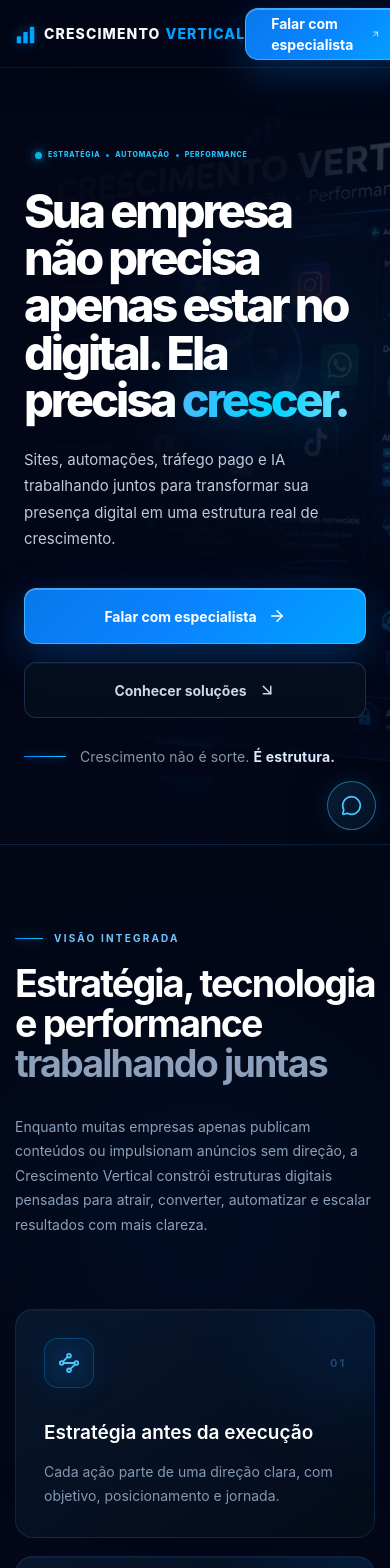
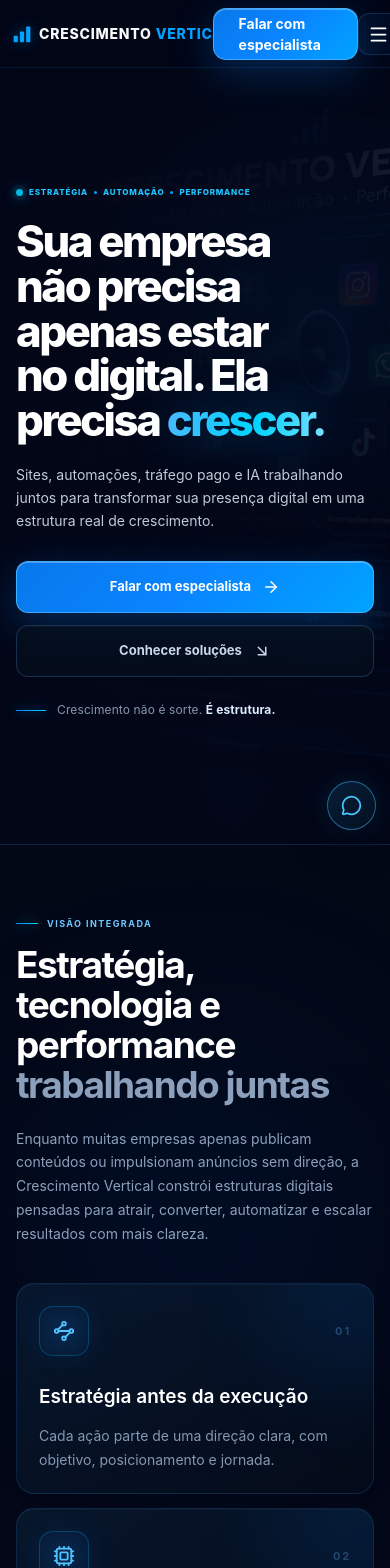
Before and after one commit to araujosdeveloper/crescimento-vertical, a Next.js app: page / in a window 390 px wide. Shown: the top 1568 px of the page. Built offline with nearby package versions, Linux system fonts and the light colour scheme.

Commit message:
corrige responsividade mobile da landing page

```diff
--- a/src/app/globals.css
+++ b/src/app/globals.css
@@ -190,3 +190,120 @@ a:focus-visible,button:focus-visible { outline: 2px solid #00d4ff; outline-offse
   .floating-whatsapp { right: 14px; bottom: 14px; width: 49px; min-height: 49px; justify-content: center; padding: 0; }
   .floating-whatsapp span { position: absolute; width: 1px; height: 1px; overflow: hidden; clip: rect(0 0 0 0); }
 }
+
+/* Responsive layout consolidation: mobile first inside the small-screen range. */
+img,svg,video,canvas { max-width: 100%; }
+.hero-copy,.authority-intro>*,.process-heading>*,.differentials-layout>*,.cta-panel>*,.footer-grid>* { min-width: 0; }
+.section-title,.hero-copy h1,.cta-copy h2,.final-cta h2,.section-copy,.hero-copy>p { overflow-wrap: break-word; }
+
+@media (max-width: 900px) {
+  .container-shell { width: min(100% - 40px, 1220px); }
+  .section-pad { padding-block: 96px; }
+  .section-title { font-size: clamp(2.15rem, 6vw, 3.35rem); }
+  .header-shell { width: min(100% - 40px, 1600px); }
+  .hero-shell { width: min(100% - 48px, 1600px); }
+  .hero-background { background-position: 64% bottom; }
+  .authority-grid { grid-template-columns: repeat(2, minmax(0, 1fr)); }
+  .services-grid { grid-template-columns: repeat(2, minmax(0, 1fr)); }
+  .differentials-layout { gap: 48px; }
+  .cta-panel { gap: 12px; padding: 56px; }
+  .footer-grid { gap: 42px; }
+}
+
+@media (max-width: 640px) {
+  html { scroll-padding-top: 68px; }
+  .container-shell,.hero-shell { width: calc(100% - 32px); }
+  .section-pad { padding-block: 72px; }
+  .section-heading-centered { text-align: left; }
+  .section-heading-centered .section-kicker { justify-content: flex-start; }
+  .section-heading-centered .section-copy { margin-top: 18px; }
+  .section-title { margin-top: 14px; font-size: clamp(2rem, 9.5vw, 2.55rem); line-height: 1.08; letter-spacing: -.04em; text-wrap: pretty; }
+  .section-copy { font-size: 14px; line-height: 1.7; }
+  .section-kicker { gap: 9px; font-size: 9px; letter-spacing: .16em; }
+  .section-kicker::before { width: 22px; }
+
+  .header-shell { width: calc(100% - 24px); }
+  .site-header .header-brand-logo { gap: 7px; }
+  .site-header .header-brand-icon { width: 20px; height: 20px; flex-basis: 20px; }
+  .site-header .header-brand-wordmark { gap: 4px; font-size: clamp(11px, 3.7vw, 14px); letter-spacing: .055em; }
+  .mobile-menu-button { width: 42px; height: 42px; flex: 0 0 42px; }
+  .mobile-menu { max-height: calc(100svh - 68px); overflow-y: auto; padding: 12px 0 18px; }
+  .mobile-menu .container-shell { width: calc(100% - 24px); }
+
+  .hero-stage { min-height: auto; }
+  .hero-background { background-position: 66% bottom; opacity: .72; }
+  .hero-background-overlay { background: linear-gradient(90deg,rgba(2,6,23,.995) 0%,rgba(2,6,23,.97) 74%,rgba(2,6,23,.88) 100%); }
+  .hero-stage::after { background: radial-gradient(circle at 78% 36%,rgba(0,163,255,.045),transparent 38%); }
+  .hero-layout { min-height: calc(100svh - 68px); align-items: center; padding-block: 52px 58px; }
+  .hero-copy { width: 100%; max-width: 560px; }
+  .eyebrow { display: flex; width: fit-content; max-width: 100%; flex-wrap: wrap; row-gap: 5px; padding: 0; font-size: 8px; line-height: 1.45; letter-spacing: .1em; }
+  .hero-copy h1 { max-width: 100%; margin-top: 22px; font-size: clamp(2.35rem, 11.2vw, 3.15rem); line-height: 1.02; letter-spacing: -.055em; text-wrap: balance; }
+  .hero-copy>p { max-width: 34rem; margin-top: 20px; font-size: 14px; line-height: 1.65; }
+  .hero-actions { width: 100%; gap: 12px; margin-top: 28px; }
+  .hero-actions .button-primary,.hero-actions .button-secondary { width: 100%; min-height: 52px; padding-inline: 18px; font-size: 13px; }
+  .hero-manifesto { align-items: flex-start; gap: 11px; margin-top: 24px; }
+  .hero-manifesto>span { width: 30px; flex: 0 0 30px; margin-top: 9px; }
+  .hero-manifesto p { font-size: 12px; line-height: 1.55; }
+  .hero-particles,.hero-aurora { display: none; }
+
+  .authority-intro,.process-heading,.differentials-layout { gap: 22px; }
+  .authority-intro .section-copy,.process-heading .section-copy { padding-bottom: 0; }
+  .authority-grid,.services-grid,.process-timeline,.differentials-grid { grid-template-columns: minmax(0, 1fr); }
+  .authority-grid,.services-grid { gap: 14px; margin-top: 38px; }
+  .authority-card,.service-card,.process-card { width: 100%; min-height: 0; padding: 22px; }
+  .authority-card h3,.service-card h3,.process-card h3 { margin-top: 28px; }
+  .authority-card p,.service-card>p,.process-card>p { line-height: 1.68; }
+  .service-card { padding-bottom: 62px; }
+  .service-link { left: 22px; bottom: 21px; }
+
+  .comparison-layout { gap: 0; margin-top: 38px; }
+  .comparison-card { width: 100%; padding: 21px 18px; border-radius: 17px; }
+  .comparison-heading { gap: 11px; padding-bottom: 18px; }
+  .comparison-heading h3 { font-size: 18px; }
+  .comparison-heading p { font-size: 10px; line-height: 1.45; }
+  .comparison-items { gap: 8px; margin-top: 18px; }
+  .comparison-items>div { min-width: 0; padding: 12px; font-size: 12px; line-height: 1.4; }
+  .comparison-items svg { flex: 0 0 auto; }
+  .comparison-bridge { height: 50px; }
+  .comparison-bridge i { width: 40px; height: 40px; }
+
+  .process-timeline { margin-top: 38px; }
+  .process-card h3 { margin-top: 26px; }
+  .differentials-copy .section-copy { margin-top: 18px; }
+  .differentials-copy blockquote { margin-top: 28px; padding-left: 16px; }
+  .differentials-copy blockquote>span { font-size: 32px; }
+  .differentials-copy blockquote p { font-size: 17px; }
+  .differentials-grid { gap: 10px; }
+  .differential-card { width: 100%; min-height: 90px; padding: 16px; }
+  .differential-card p { padding-right: 22px; font-size: 12px; }
+  .differentials-orb,.services-glow { width: 260px; height: 320px; opacity: .55; }
+
+  .cta-panel { grid-template-columns: minmax(0, 1fr); gap: 0; min-height: 0; border-radius: 19px; padding: 30px 20px; }
+  .cta-copy h2 { margin-top: 16px; font-size: clamp(2rem, 9.5vw, 2.5rem); line-height: 1.08; }
+  .cta-copy>p { margin-top: 18px; font-size: 14px; line-height: 1.7; }
+  .cta-copy .button-primary,.final-cta .button-primary { width: 100%; min-height: 52px; padding-inline: 16px; text-align: center; }
+  .cta-copy .button-primary { margin-top: 25px; }
+  .cta-visual { display: none; }
+  .cta-mesh { opacity: .28; }
+  .cta-beam { right: -30%; opacity: .55; }
+  .final-cta { padding-block: 76px; }
+  .final-glow { width: 120%; height: 280px; }
+  .final-icon { width: 52px; height: 52px; margin-bottom: 20px; }
+  .final-cta h2 { margin-top: 16px; font-size: clamp(2.05rem, 9.7vw, 2.55rem); line-height: 1.09; }
+  .final-cta .container-shell>p:not(.section-kicker) { margin-top: 19px; font-size: 14px; line-height: 1.7; }
+  .final-cta .button-primary { margin-top: 27px; }
+
+  .footer-grid { gap: 34px; padding-block: 50px 44px; }
+  .footer-brand p { margin-top: 16px; }
+  .footer-links,.footer-contact { margin-top: 16px; }
+  .footer-contact a { max-width: 100%; overflow-wrap: anywhere; }
+  .footer-bottom>div { padding-block: 20px; line-height: 1.5; }
+}
+
+@media (max-width: 380px) {
+  .container-shell,.hero-shell { width: calc(100% - 24px); }
+  .hero-copy h1 { font-size: clamp(2.2rem, 11vw, 2.6rem); }
+  .site-header .header-brand-wordmark { font-size: 11px; }
+  .button-primary,.button-secondary { gap: 8px; }
+  .cta-panel { padding-inline: 17px; }
+}
```
